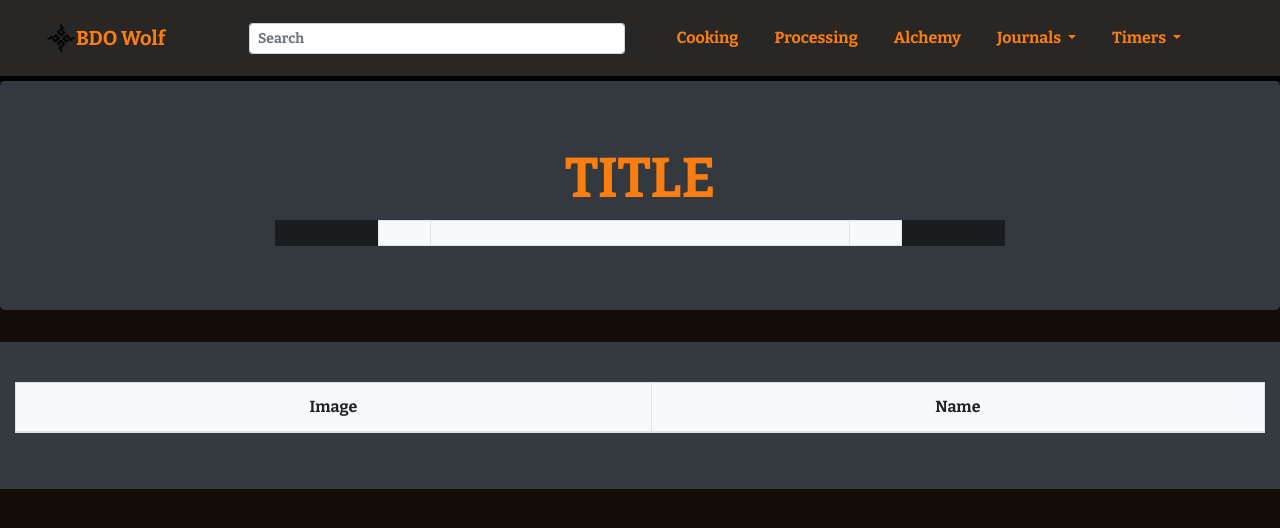
After one commit to ejwoulfe/BDOProfit, a PHP site: page /Calculator/details.php in a window 1280 px wide. The commit adds this page. Shown: the top 528 px of the page. Run offline with PHP 8.4, Linux system fonts and the light colour scheme; lists and menus that the app fills with data are empty.

Commit message:
Added a details page for the dynamic recipes.
Placeholder containers for the details page. Need to add the php code to pull from the database tables then display them in a table.

```diff
--- /dev/null
+++ b/Calculator/details.php
@@ -0,0 +1,59 @@
+<!DOCTYPE html>
+
+<?php require_once('../inc/header.php');?>
+
+
+  <body>
+    <?php require_once('../inc/navigation.php');?>
+
+
+    <div id="details_jum" class="jumbotron ">
+      <h1 class="display-4 text-center">TITLE</h1>
+
+      <div id="recipe_materials" class="container-fluid">
+        <table class="table table-bordered text-center bg-light">
+
+          <tbody>
+            <tr>
+              <td id="imageRow"></td>
+              <td></td>
+              <td id="quantityRow"></td>
+            </tr>
+          </tbody>
+        </table>
+
+      </div>
+    </div>
+
+
+
+
+
+    <div id="main_content" class="container-fluid bg-dark">
+      <table class="table table-bordered text-center bg-light">
+        <thead>
+          <tr>
+            <th scope="col col-4">Image</th>
+            <th scope="col col-4">Name</th>
+          </tr>
+        </thead>
+        <tbody>
+
+
+
+        </tbody>
+      </table>
+
+    </div>
+
+
+
+
+
+    <script src="https://code.jquery.com/jquery-3.3.1.slim.min.js" integrity="sha384-q8i/X+965DzO0rT7abK41JStQIAqVgRVzpbzo5smXKp4YfRvH+8abtTE1Pi6jizo" crossorigin="anonymous"></script>
+    <script src="https://cdnjs.cloudflare.com/ajax/libs/popper.js/1.14.7/umd/popper.min.js" integrity="sha384-UO2eT0CpHqdSJQ6hJty5KVphtPhzWj9WO1clHTMGa3JDZwrnQq4sF86dIHNDz0W1" crossorigin="anonymous"></script>
+    <script src="https://stackpath.bootstrapcdn.com/bootstrap/4.3.1/js/bootstrap.min.js" integrity="sha384-JjSmVgyd0p3pXB1rRibZUAYoIIy6OrQ6VrjIEaFf/nJGzIxFDsf4x0xIM+B07jRM" crossorigin="anonymous"></script>
+    <script src="../js/app.js"></script>
+
+  </body>
+</html>
--- a/css/style.css
+++ b/css/style.css
@@ -132,6 +132,31 @@ margin: auto;
 
 
 /* Calculator Pages Css End */
+#recipe_materials table{
+  width: 75%;
+  margin:auto;
+}
+#recipe_materials{
+  background-color: rgba(0, 0, 0, 0.5);
+  width: 60%;
+}
+#imageRow{
+  width: 10%;
+}
+#quantityRow{
+  width: 10%;
+}
+
+
+
+/* Details Pages  CSS */
+
+
+
+
+/* Details Pages Css End */
+
+
 
 /* Footer Ends */
 /* Media Queries */
```
Also changed, not shown: Calculator/process.php (+5 -2 lines).
